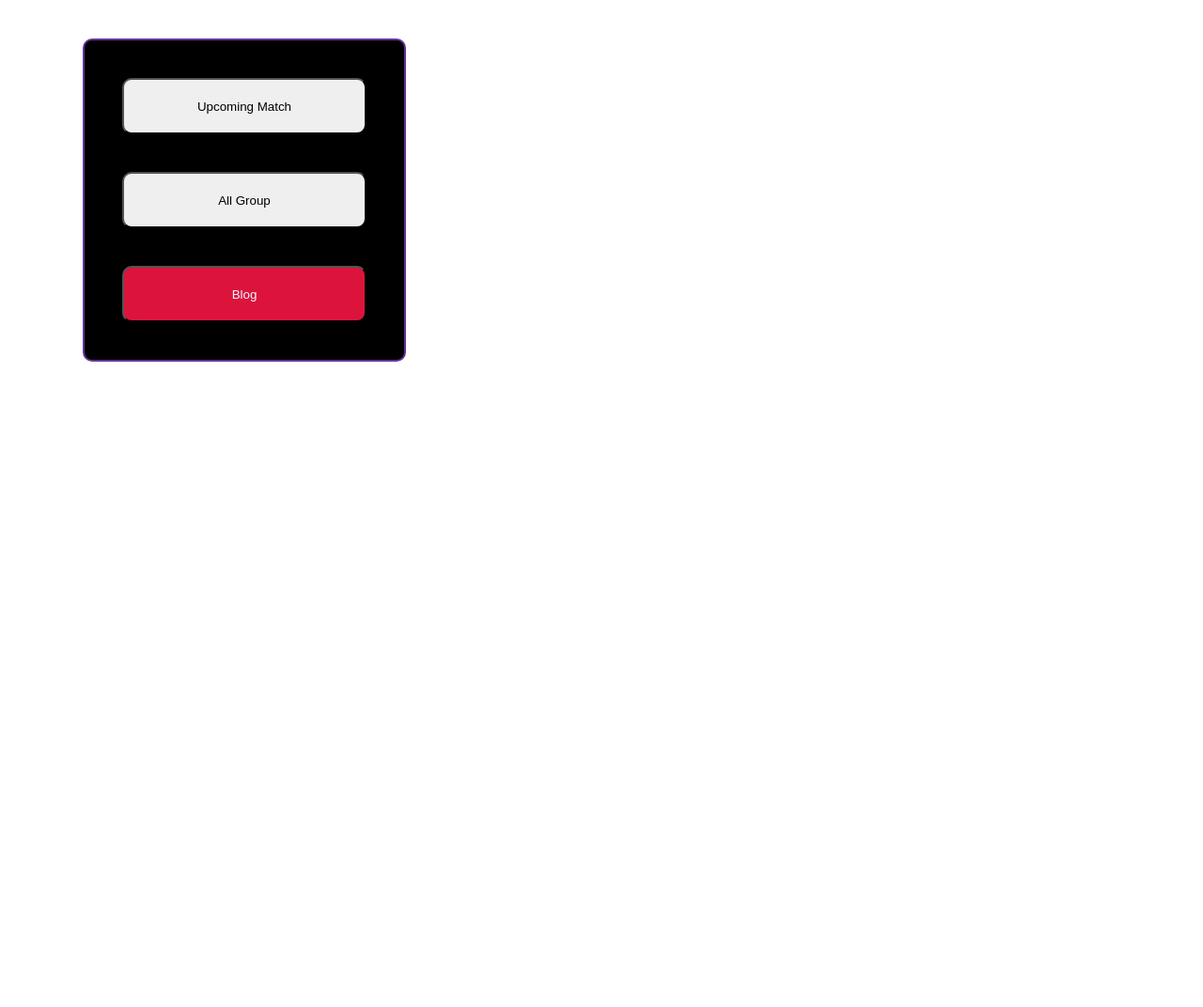
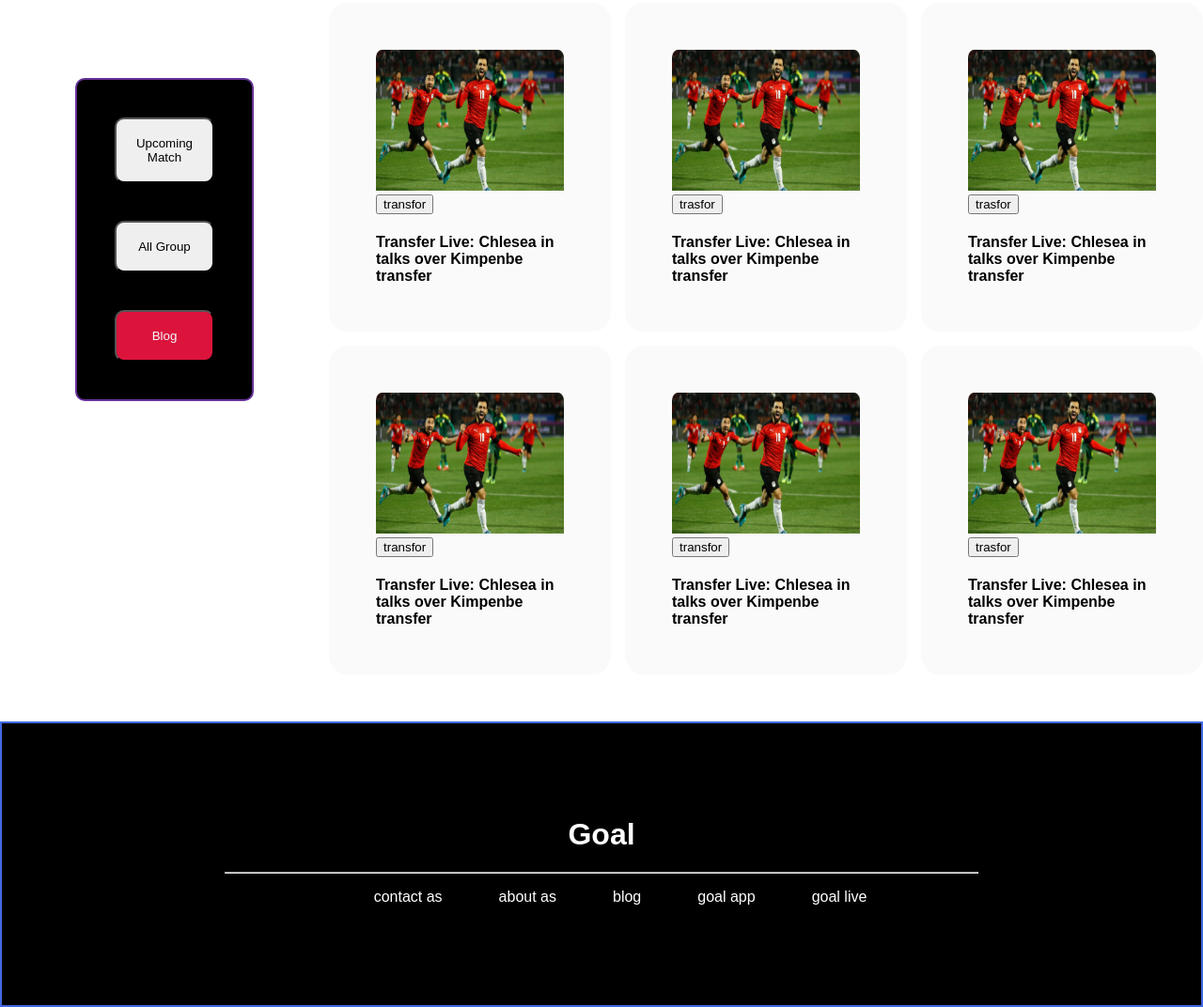
Before and after one commit to islamshefaul/assignment-3, a plain HTML site: page index.html in a window 1280 px wide. Shown: the part 649-1721 px from the top of the page at 94% size. Before the commit the page ends 1114 px from the top, so only its background shows below. Drawn offline with Linux system fonts and the light colour scheme.

Commit message:
style img heading and button and footer added

```diff
--- a/index.html
+++ b/index.html
@@ -4,6 +4,10 @@
     <meta charset="UTF-8">
     <meta http-equiv="X-UA-Compatible" content="IE=edge">
     <meta name="viewport" content="width=device-width, initial-scale=1.0">
+    <!-- font awesome -->
+    <script src="https://kit.fontawesome.com/4536c95d0b.js"
+
+    crossorigin="anonymous"></script>
     <title>shefaulislam</title>
     <link rel="stylesheet" href="style.css">
 </head>
@@ -30,8 +34,63 @@
                 <button >All Group</button>
                 <button class="button-tag">Blog</button>
             </div>
+           <div class="div-player">
+                <div class="plyer">
+                    <img src="images/Blog Image.png" alt="">
+                    <button>transfor</button>
+                        <h4>Transfer Live: Chlesea in talks over Kimpenbe transfer</h4>
+
+                </div>
+                <div class="plyer">
+                    <img src="images/Blog Image.png" alt="">
+                    <button>trasfor</button>
+                        <h4>Transfer Live: Chlesea in talks over Kimpenbe transfer</h4>
+
+                </div>
+                <div class="plyer">
+                    <img src="images/Blog Image.png" alt="">
+                    <button>trasfor</button>
+                        <h4>Transfer Live: Chlesea in talks over Kimpenbe transfer</h4>
+
+                </div>
+                <div class="plyer">
+                    <img src="images/Blog Image.png" alt="">
+                    <button>transfor</button>
+                        <h4>Transfer Live: Chlesea in talks over Kimpenbe transfer</h4>
+
+                </div>
+                <div class="plyer">
+                    <img src="images/Blog Image.png" alt="">
+                    <div>
+                        <button>
+                            transfor
+                        </button>
+                        <h4>Transfer Live: Chlesea in talks over Kimpenbe transfer</h4>
+                    </div>
+                </div>
+                <div class="plyer">
+                    <img src="images/Blog Image.png" alt="">
+                    <button>
+                        trasfor
+                    </button>
+                    <h4>Transfer Live: Chlesea in talks over Kimpenbe transfer</h4>
+                </div>
+           </div>
         </section>
     </main>
     <!-- main section end -->
+    <footer class="main-footer">
+       <div class="footer-div">
+            <h1>Goal</h1>
+            <hr>
+            <ul class="footer-itams">
+                <li>contact as</li>
+                <li>about as</li>
+                <li>blog</li>
+                <li>goal app</li>
+                <li>goal live</li>
+            </ul>
+       </div>
+    </footer>
 </body>
 </html>
--- a/style.css
+++ b/style.css
@@ -1,3 +1,8 @@
+body {
+    font-family: 'Poppins', sans-serif;
+    margin: 0;
+}
+
 .first-section{
     border: 1px solid gray;
     width: 1200px;
@@ -27,6 +32,11 @@
     height: 600px;
 }
 /* main section code start */
+
+.container{
+    display: flex;
+    margin: 50px 0;
+}
 .main-div{
     display: grid;
     border: 2px solid rebeccapurple;
@@ -47,3 +57,52 @@
     color: aliceblue;
     border-radius: 10px;
 }
+/* div state */
+
+.div-player{
+    display: grid;
+    grid-template-columns: repeat(3,1fr);
+    row-gap: 15px;
+    column-gap: 15px;
+
+}
+.plyer{
+    width: 200px;
+    height: 250px;
+    padding: 50px 50px;
+    background-color: rgba(220, 220, 220, 0.158);
+    border-radius: 20px;
+}
+.plyer img{
+    width: 200px;
+    height: 150px;
+
+}
+/* footer code start */
+.main-footer{
+    border: 2px solid royalblue;
+    background-color: black;
+    height: 300px;
+}
+.main-footer h1{
+    text-align: center;
+    color: rgb(255, 255, 255);
+}
+.main-footer hr{
+    width: 800px;
+    height: 0;
+    margin-top: 10px;
+    color: gray;
+}
+.footer-itams{
+    list-style: none;
+    display: flex;
+    justify-content: center;
+    color: white;
+}
+.footer-itams li{
+    padding: 0 30px;
+}
+.footer-div{
+    margin-top: 100px;
+}
```
Also changed, not shown: images/Blog Image.png (added).
